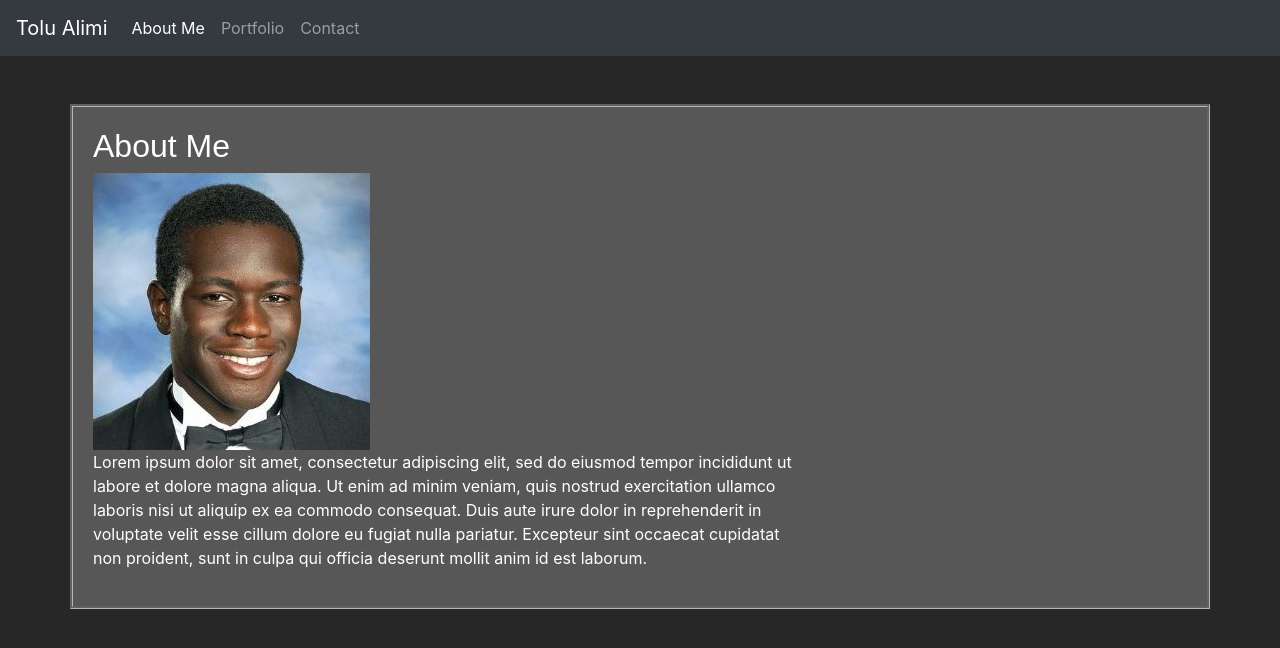
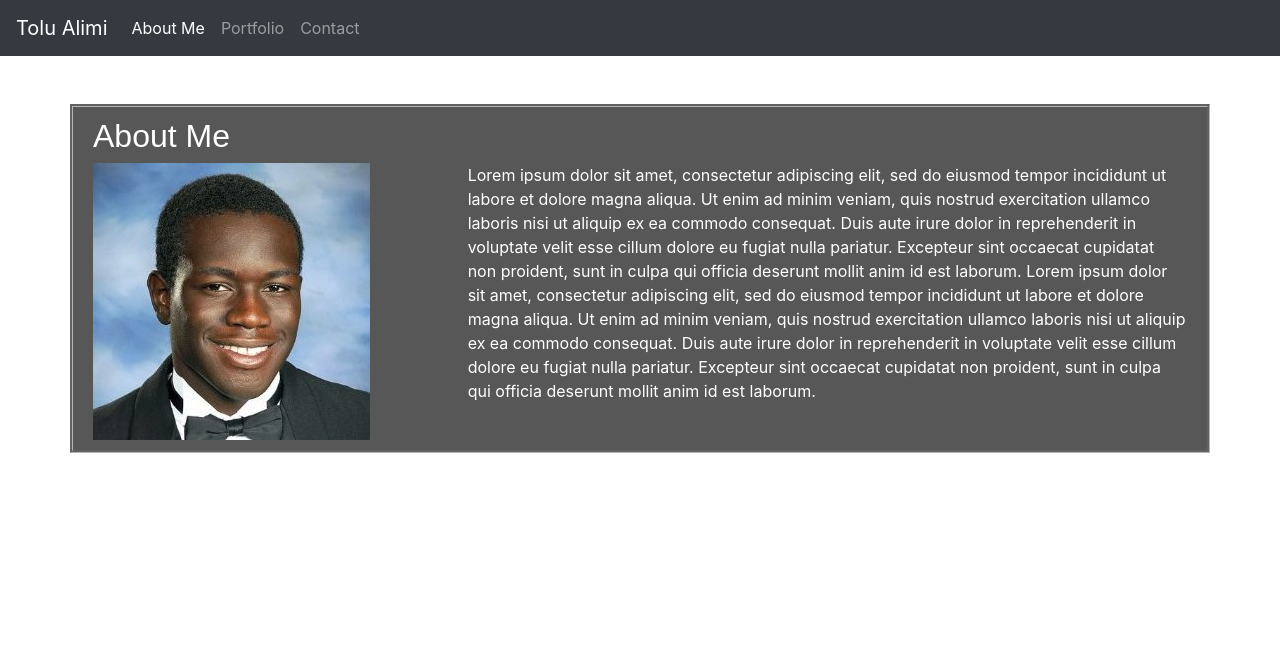
Before and after one commit to ta05/ta05.github.io, a plain HTML site: page Tolu-Bio/index.html in a window 1280 px wide. Drawn offline with nearby package versions, Linux system fonts and the light colour scheme.

Commit message:
Adjusted columns for the text, header and image. Changed the padding

```diff
--- a/Tolu-Bio/assets/style.css
+++ b/Tolu-Bio/assets/style.css
@@ -1,4 +1,4 @@
-#bootstrap-overrides{
+#bootstrap-overrides-body{
     background-color: rgb(39, 39, 39);
 }
 
@@ -12,9 +12,5 @@
     color: white;
     border-style: groove;
     border-color: hsl(0, 0%, 71%);
-    padding: 20px;
+    padding: 10px 20px;
 }
-
-.col-lg-5{
-    float: right;
-}
--- a/Tolu-Bio/index.html
+++ b/Tolu-Bio/index.html
@@ -41,11 +41,18 @@
 
     <section class="container">
       <div class= "row">
+        <div class="col-md-12">
+          <h1 id="bio-title">About Me</h1>
+        </div>
 
-        <div class="col-lg-8">
-          <h1 id="bio-title">About Me</h1>
+        <div class="col-md-4">
             <img class="tolu-2012" src="./assets/images/Tolu-2012.jpg" alt="Headshot of Tolu Alimi" height="277px" width="277px">
-            <p id="bio-text">Lorem ipsum dolor sit amet, consectetur adipiscing elit, sed do eiusmod tempor incididunt ut labore et dolore magna aliqua. Ut enim ad minim veniam, quis nostrud exercitation ullamco laboris nisi ut aliquip ex ea commodo consequat. Duis aute irure dolor in reprehenderit in voluptate velit esse cillum dolore eu fugiat nulla pariatur. Excepteur sint occaecat cupidatat non proident, sunt in culpa qui officia deserunt mollit anim id est laborum.</p>
+        </div>
+
+        <div class="col-md-8">
+          <p id="bio-text">Lorem ipsum dolor sit amet, consectetur adipiscing elit, sed do eiusmod tempor incididunt ut labore et dolore magna aliqua. Ut enim ad minim veniam, quis nostrud exercitation ullamco laboris nisi ut aliquip ex ea commodo consequat. Duis aute irure dolor in reprehenderit in voluptate velit esse cillum dolore eu fugiat nulla pariatur. Excepteur sint occaecat cupidatat non proident, sunt in culpa qui officia deserunt mollit anim id est laborum.
+            Lorem ipsum dolor sit amet, consectetur adipiscing elit, sed do eiusmod tempor incididunt ut labore et dolore magna aliqua. Ut enim ad minim veniam, quis nostrud exercitation ullamco laboris nisi ut aliquip ex ea commodo consequat. Duis aute irure dolor in reprehenderit in voluptate velit esse cillum dolore eu fugiat nulla pariatur. Excepteur sint occaecat cupidatat non proident, sunt in culpa qui officia deserunt mollit anim id est laborum.
+          </p>
         </div>
       </div>
     </section>
```
